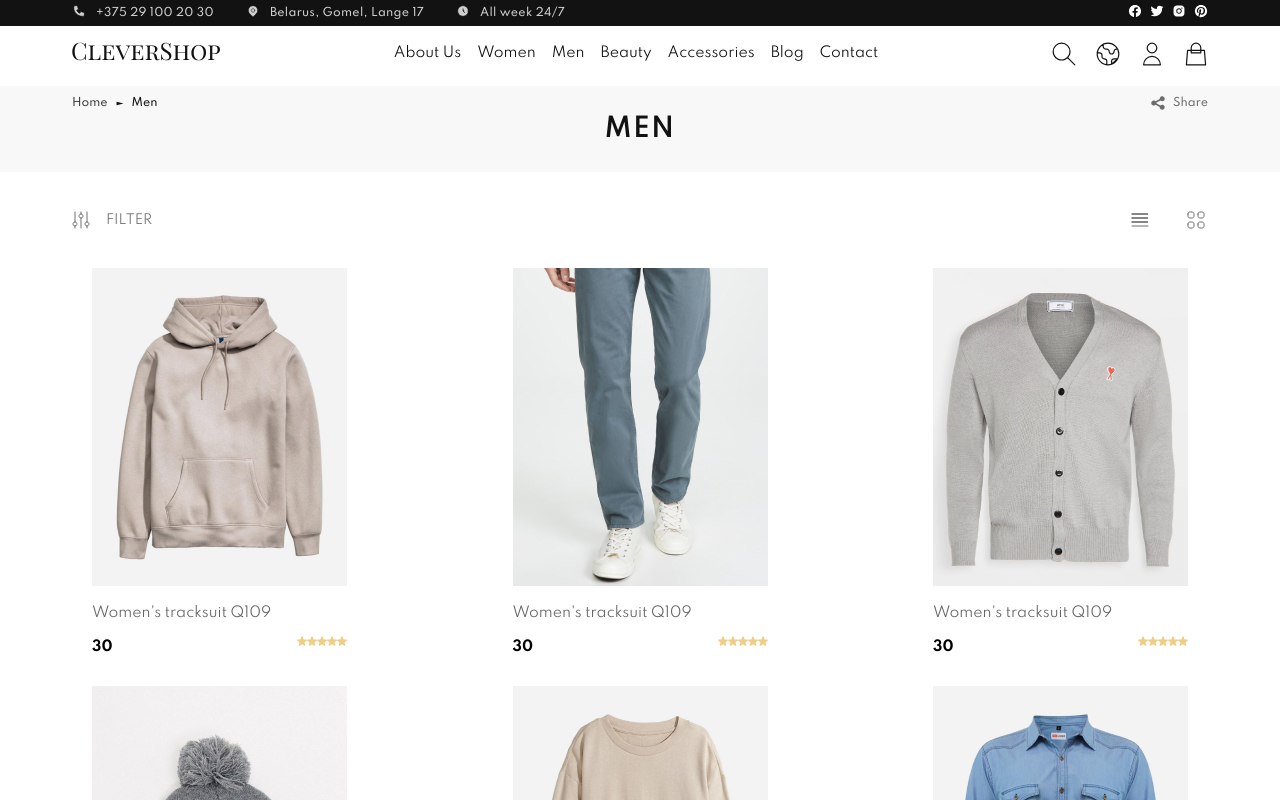
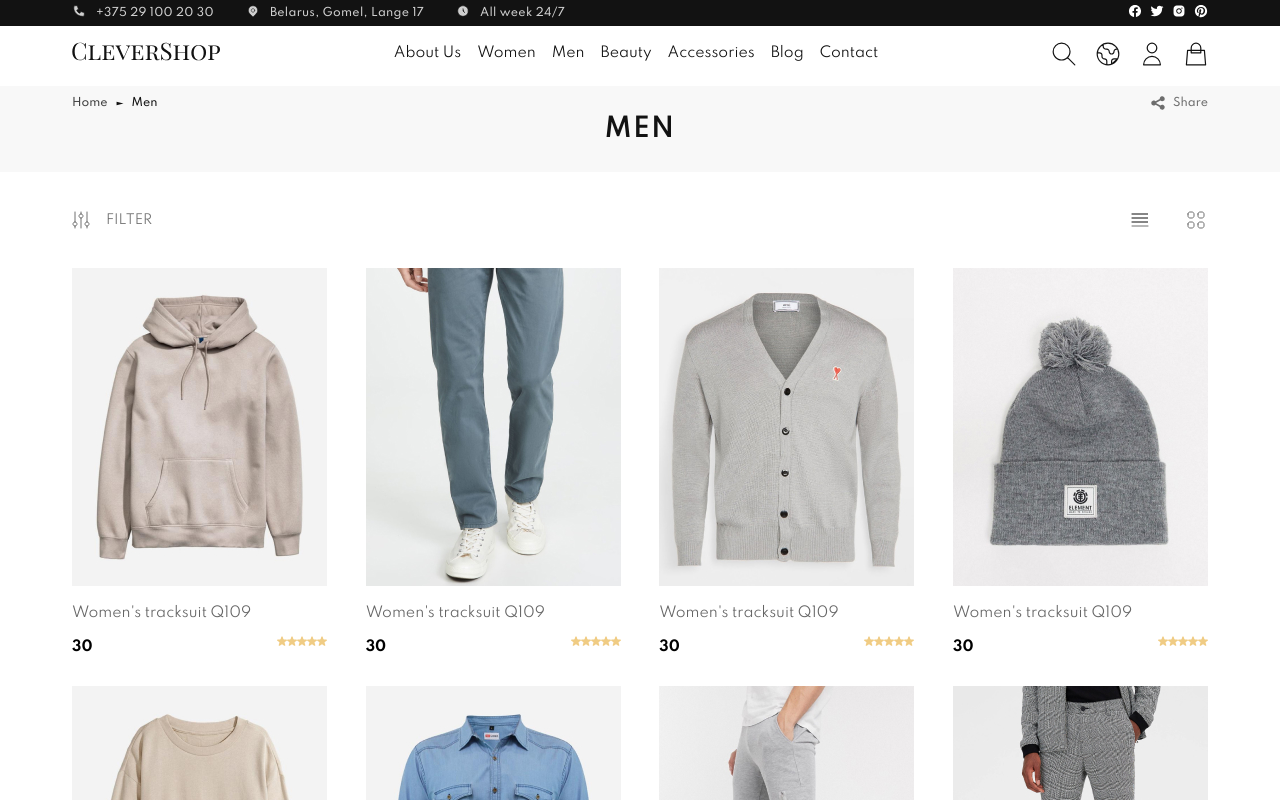
Before and after one commit to MaxTarasevich/training-shop, a React (Create React App) app: page /training-shop/men in a window 1280 px wide. Shown: the top 800 px of the page. Built offline with nearby package versions, Linux system fonts and the light colour scheme.

Commit message:
fix: padding in card component

```diff
--- a/src/components/Card.tsx
+++ b/src/components/Card.tsx
@@ -18,7 +18,7 @@ while (rate) {
     rate--
 }
 
-  return <Link className='card block text-body px-5' to='/training-shop/product' data-test-id='clothes-card-product'>
+  return <Link className='card block text-body' to='/training-shop/product' data-test-id='clothes-card-product'>
         <div className="card__image">
             <img className='mx-auto min-w-[80%]' src={image} alt="cards" />
         </div>
```
